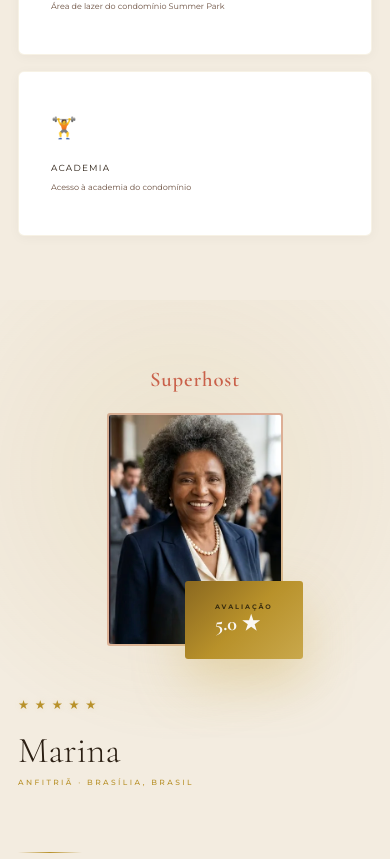
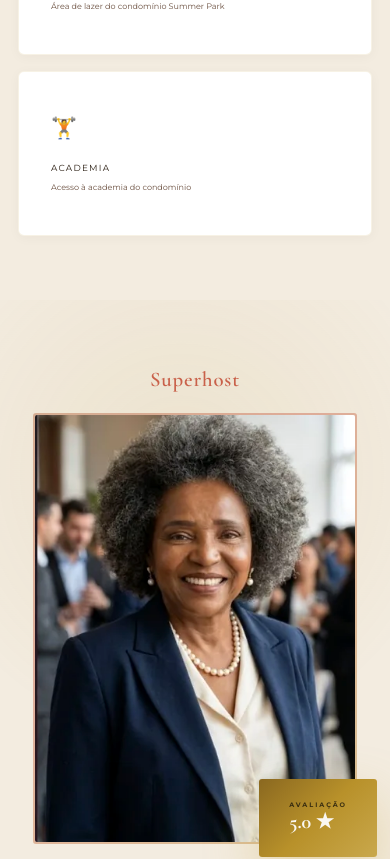
Before and after one commit to vanharelli/VMS-FLAT, a React (Vite) app: page / in a window 390 px wide. Shown: the part 4671-5530 px from the top of the page. Built offline with nearby package versions, Linux system fonts and the light colour scheme.

Commit message:
Mobile: increase host photo size to 320px/86vw

```diff
--- a/src/styles/core.css
+++ b/src/styles/core.css
@@ -1187,7 +1187,8 @@ section, footer, header { max-width: 100vw; }
   /* Map */
   .map-placeholder { min-height: 320px; }
   /* Host */
-  .host-photo { width: min(220px, 70vw); }
+  .host-frame { width: min(320px, 86vw); }
+  .host-photo { width: 100%; }
   /* Reviews */
   .review-card { flex-basis: min(340px, 88vw); }
   /* Footer */
```
